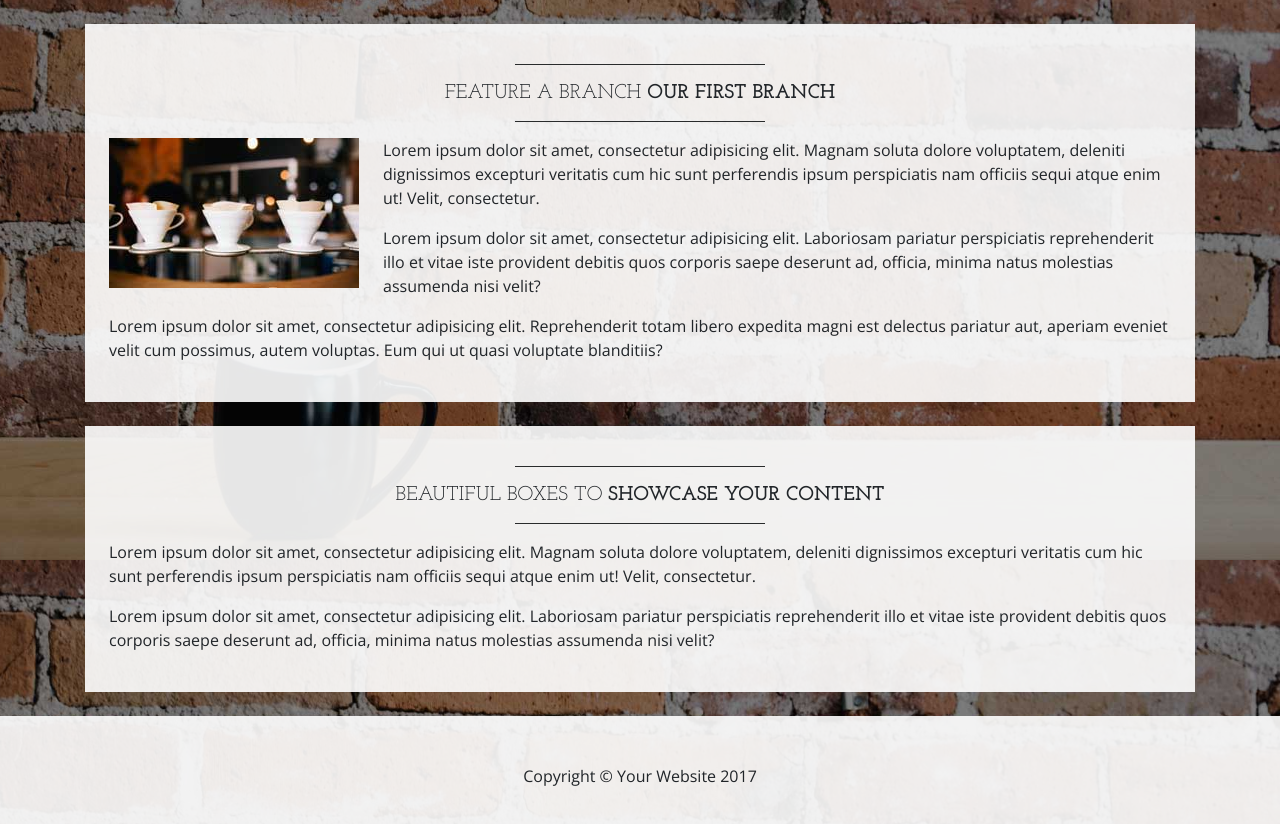
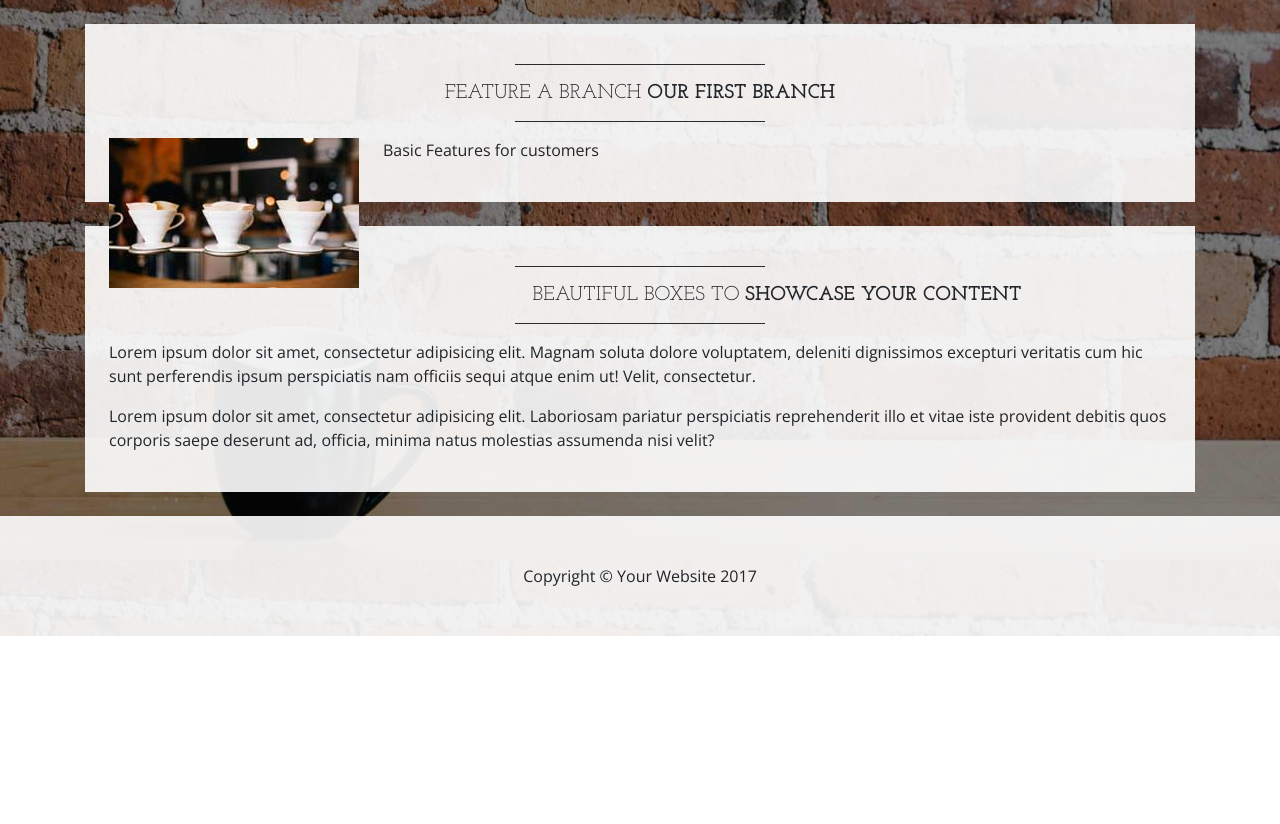
Before and after one commit to templer81/LearnGitCourseLearnablebySimon, a website: page index.html in a window 1280 px wide. Shown: the part 1040-1864 px from the top of the page. After the commit the page ends 1676 px from the top, so only its background shows below. Drawn offline with nearby package versions, Linux system fonts and the light colour scheme.

Commit message:
Edited paragraph

```diff
--- a/index.html
+++ b/index.html
@@ -109,14 +109,12 @@
 
       <div class="bg-faded p-4 my-4">
         <hr class="divider">
-        <h2 class="text-center text-lg text-uppercase my-0">Feature A Branch
+        <h2 class="text-center text-lg text-uppercase my-0">Feature A branch
           <strong>our first branch</strong>
         </h2>
         <hr class="divider">
         <img class="img-fluid float-left mr-4 d-none d-lg-block" src="img/intro-pic.jpg" alt="">
-        <p>Lorem ipsum dolor sit amet, consectetur adipisicing elit. Magnam soluta dolore voluptatem, deleniti dignissimos excepturi veritatis cum hic sunt perferendis ipsum perspiciatis nam officiis sequi atque enim ut! Velit, consectetur.</p>
-        <p>Lorem ipsum dolor sit amet, consectetur adipisicing elit. Laboriosam pariatur perspiciatis reprehenderit illo et vitae iste provident debitis quos corporis saepe deserunt ad, officia, minima natus molestias assumenda nisi velit?</p>
-        <p>Lorem ipsum dolor sit amet, consectetur adipisicing elit. Reprehenderit totam libero expedita magni est delectus pariatur aut, aperiam eveniet velit cum possimus, autem voluptas. Eum qui ut quasi voluptate blanditiis?</p>
+        <p>Basic Features for customers</p>
       </div>
 
       <div class="bg-faded p-4 my-4">
```
